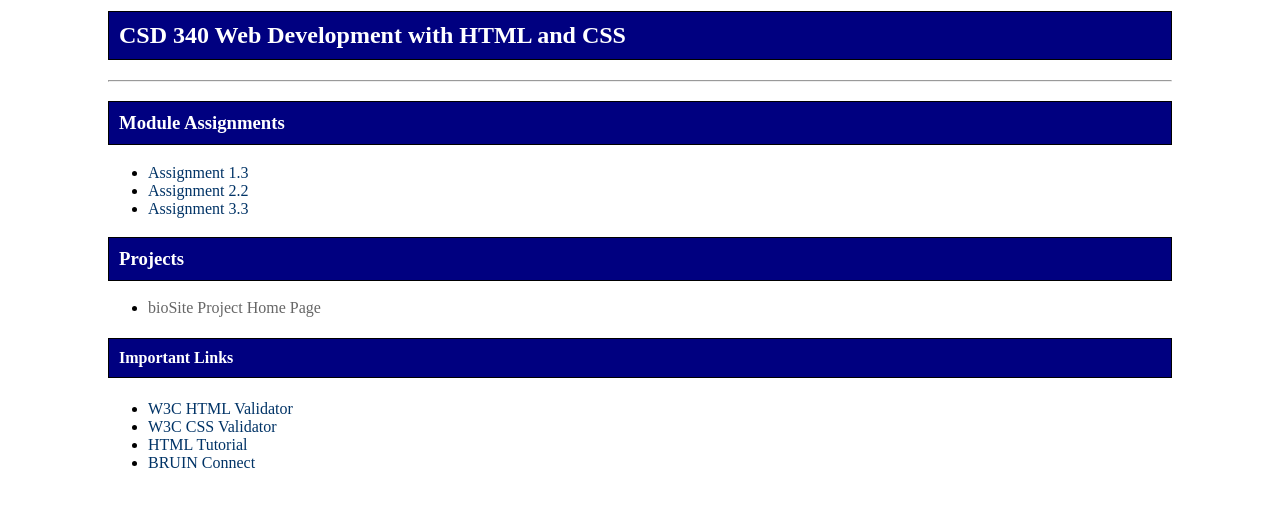
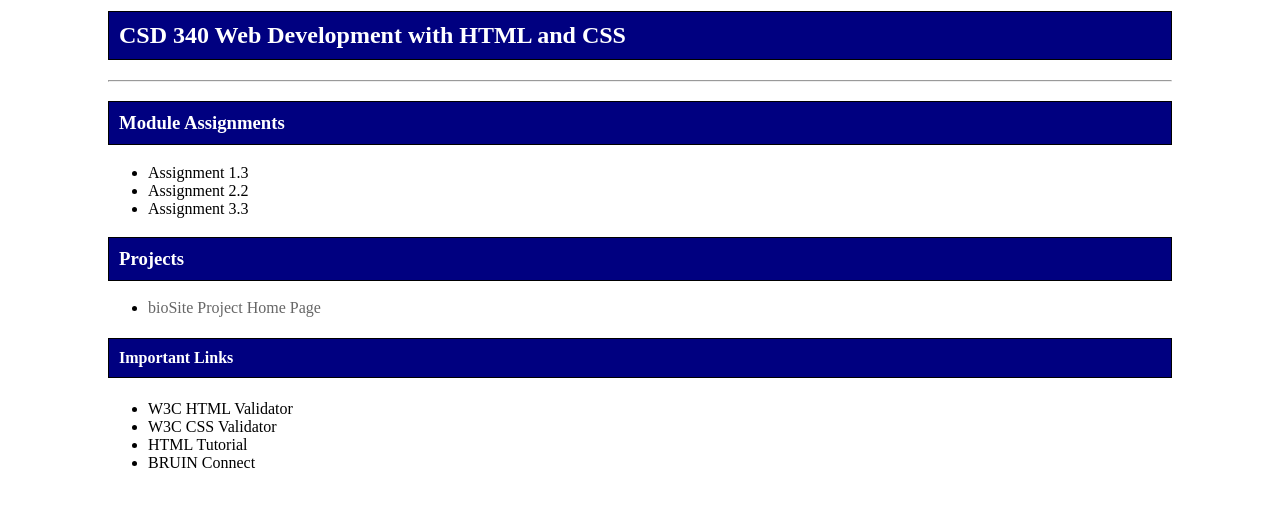
Before and after one commit to AuroraC25/csd-340, a plain HTML site: page index.html in a window 1280 px wide. Shown: the part 119-626 px from the top of the page. Drawn offline with Linux system fonts and the light colour scheme.

Commit message:
upload index and site

```diff
--- a/site.css
+++ b/site.css
@@ -13,7 +13,7 @@ h1, h2, h3, h4 {
 }
 
 a {
-  color: #003366;       /* navy link color */
+  color: #000000;       /* black link color */
   text-decoration: none; /* remove underline */
 }
 
```
